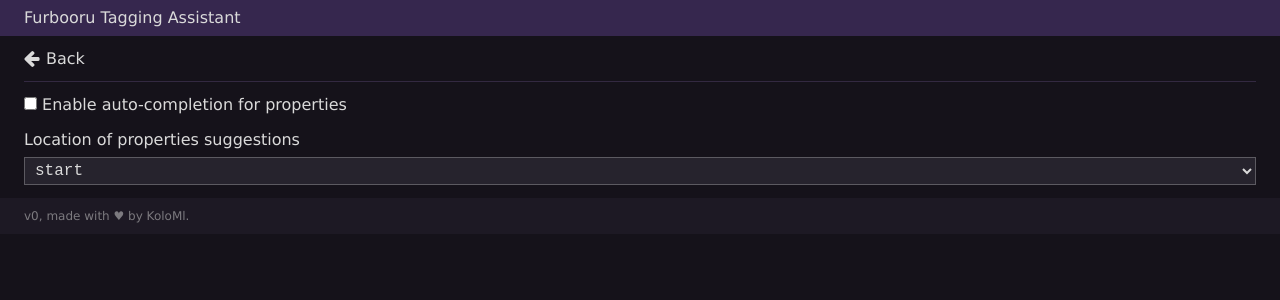
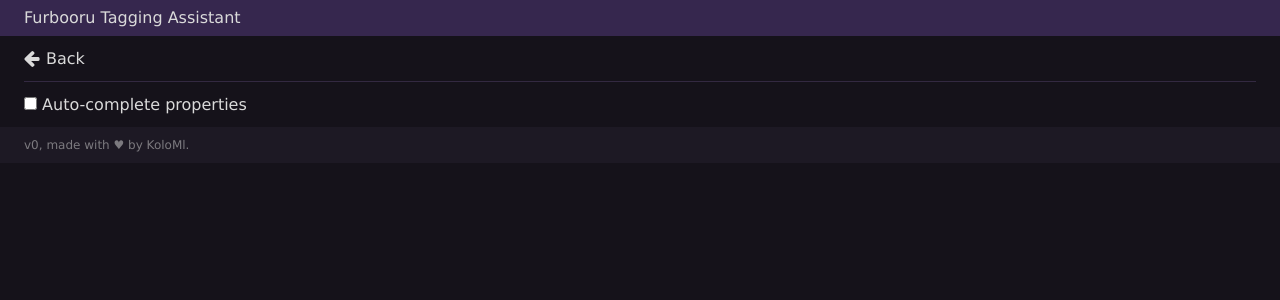
Before and after one commit to koloml/philomena-tagging-assistant, a SvelteKit app: page /preferences/search in a window 1280 px wide. Shown: the top 300 px of the page. Built offline with nearby package versions, Linux system fonts and the light colour scheme.

Commit message:
Changed texts, hiding the position option when disabled

```diff
--- a/src/routes/preferences/search/+page.svelte
+++ b/src/routes/preferences/search/+page.svelte
@@ -9,6 +9,11 @@
     } from "$stores/search-preferences.js";
     import CheckboxField from "$components/ui/forms/CheckboxField.svelte";
     import SelectField from "$components/ui/forms/SelectField.svelte";
+
+    const propertiesPositions = {
+        start: "At the start of the list",
+        end: "At the end of the list",
+    }
 </script>
 
 <Menu>
@@ -18,10 +23,13 @@
 <FormContainer>
     <FormControl>
         <CheckboxField bind:checked={$searchPropertiesSuggestionsEnabled}>
-            Enable auto-completion for properties
+            Auto-complete properties
         </CheckboxField>
     </FormControl>
-    <FormControl label="Location of properties suggestions">
-        <SelectField bind:value={$searchPropertiesSuggestionsPosition} options="{['start', 'end']}"></SelectField>
-    </FormControl>
+    {#if $searchPropertiesSuggestionsEnabled}
+        <FormControl label="Show completed properties:">
+            <SelectField bind:value={$searchPropertiesSuggestionsPosition}
+                         options="{propertiesPositions}"></SelectField>
+        </FormControl>
+    {/if}
 </FormContainer>
```
